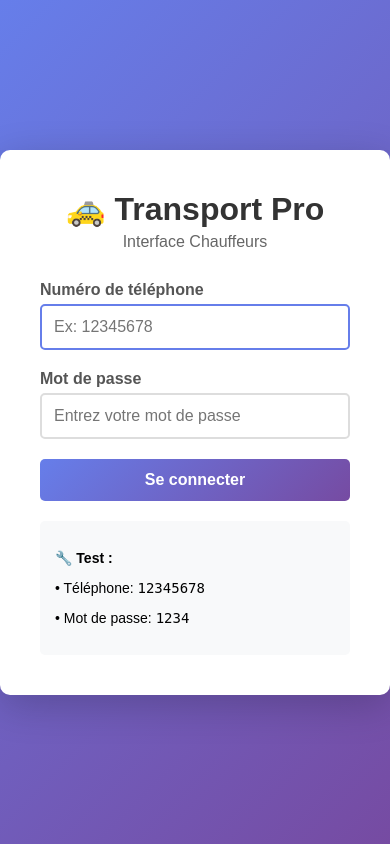
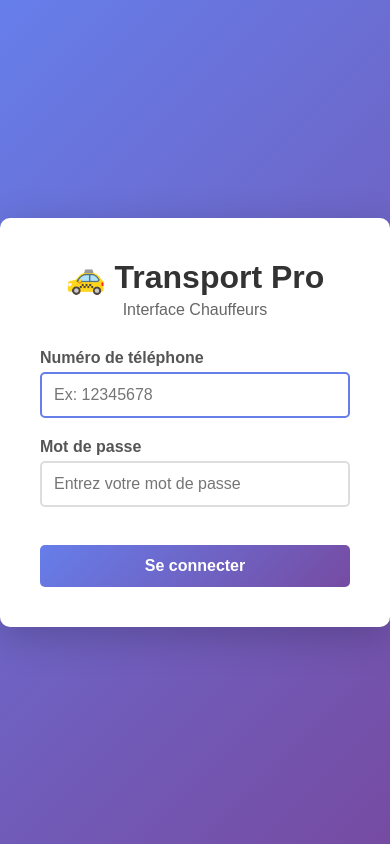
Before and after one commit to Bayrem98/gestion_transport_python, a Django app: page /mobile/ in a window 390 px wide. Run offline with Django 4.2, Linux system fonts and the light colour scheme.

Commit message:
update in login mobile file remove test text in card

```diff
--- a/chauffeurs_mobile/templates/chauffeurs_mobile/login.html
+++ b/chauffeurs_mobile/templates/chauffeurs_mobile/login.html
@@ -102,17 +102,13 @@
                 <label for="password">Mot de passe</label>
                 <input type="password" id="password" placeholder="Entrez votre mot de passe" required>
             </div>
-
+            <br />
             <button type="submit" class="btn-login">Se connecter</button>
 
             <div id="errorMessage" class="error"></div>
         </form>
 
-        <div class="test-credentials">
-            <p><strong>🔧 Test :</strong></p>
-            <p>• Téléphone: <code>12345678</code></p>
-            <p>• Mot de passe: <code>1234</code></p>
-        </div>
+
     </div>
 
     <script>
```
Also changed, not shown: db.sqlite3.
